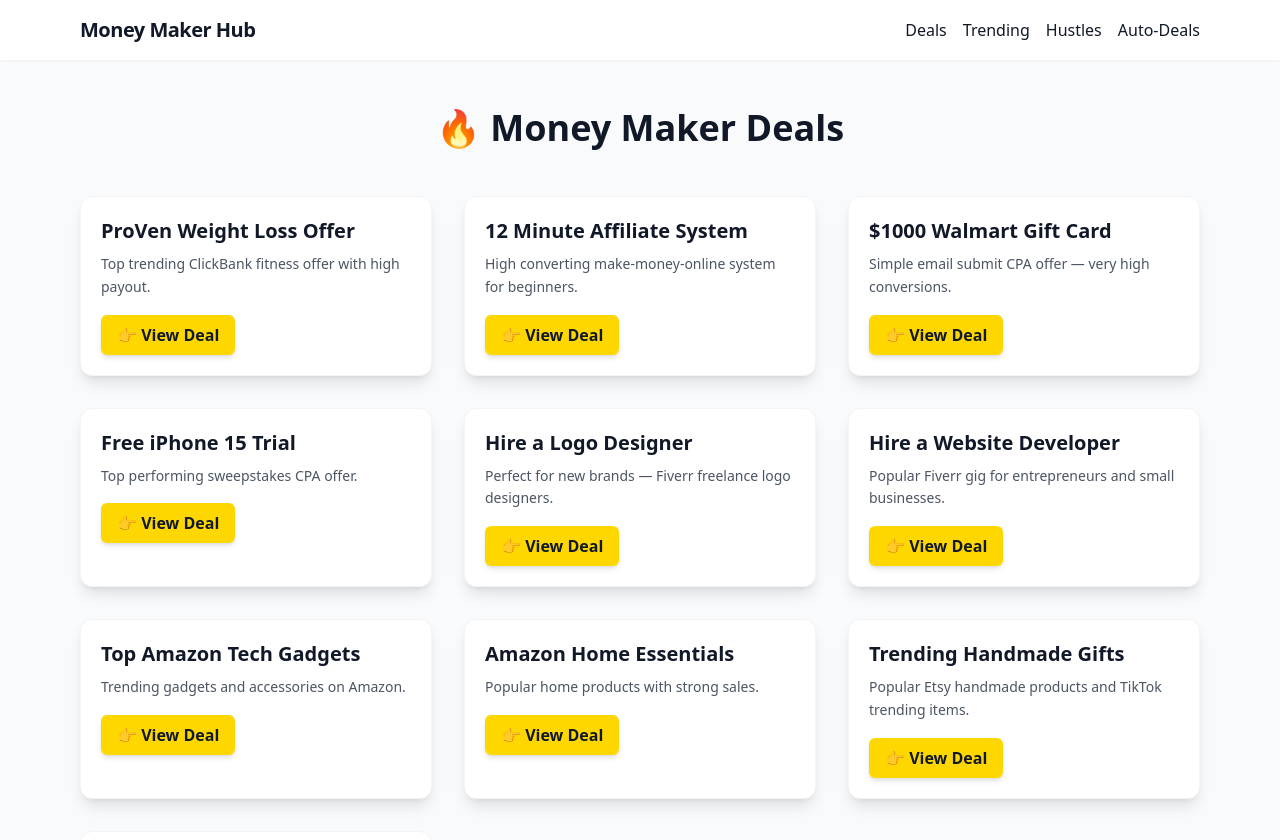
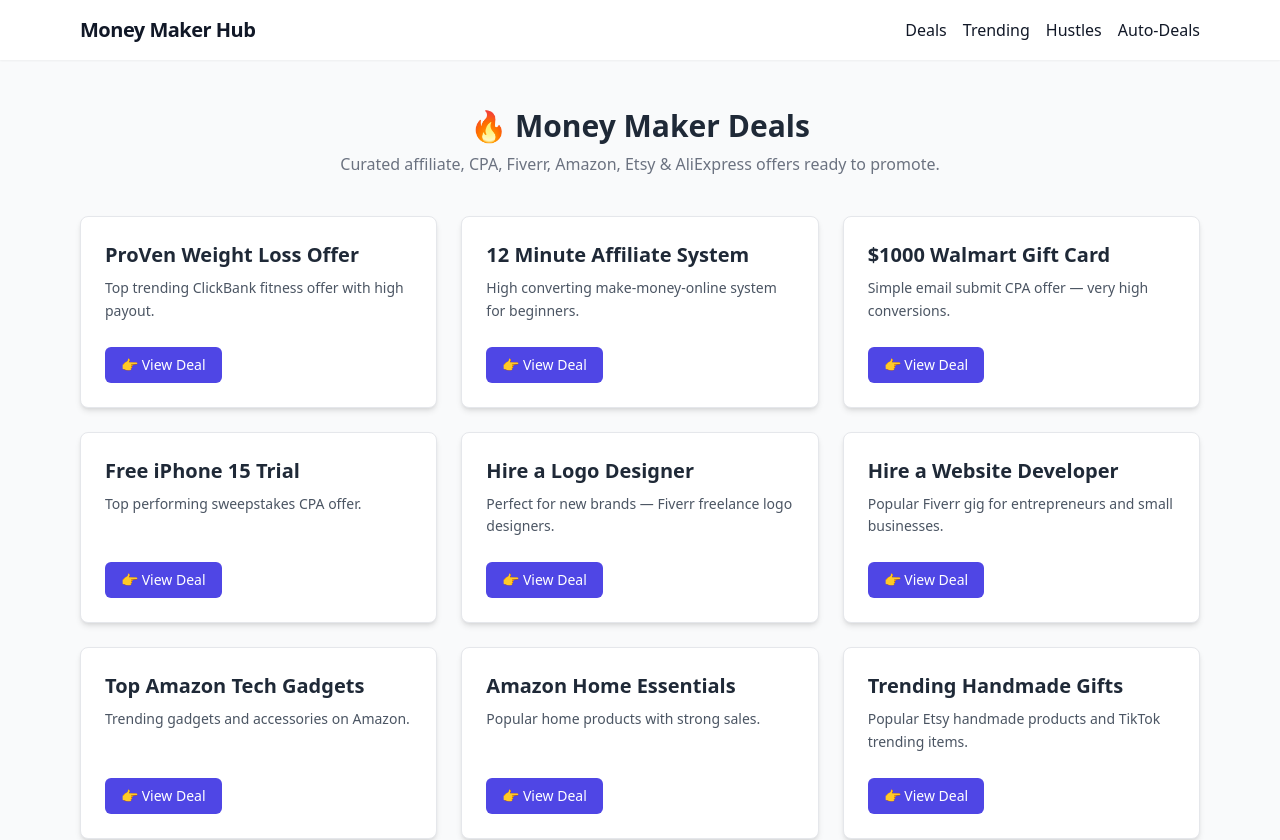
Before and after one commit to DemetriusK8/money-maker-vite-allinone, a React (Vite) app: page /deals in a window 1280 px wide. Shown: the top 840 px of the page. Built offline with nearby package versions, Linux system fonts and the light colour scheme; the HTML template or start-up script is replaced by a standard one.

Commit message:
Update Deals.jsx

```diff
--- a/src/pages/Deals.jsx
+++ b/src/pages/Deals.jsx
@@ -1,50 +1,60 @@
 // src/pages/Deals.jsx
-import { allMixedDeals } from '../data/allDeals';
+import { Link } from "react-router-dom";
+import { allMixedDeals } from "../data/allDeals";
 
 export default function Deals() {
   return (
     <main className="max-w-6xl mx-auto px-4 py-12">
-
-      <h1 className="text-4xl font-extrabold text-center text-gray-900 mb-12">
+      <h1 className="text-3xl font-bold text-center text-gray-800 mb-2">
         🔥 Money Maker Deals
       </h1>
+      <p className="text-center text-gray-500 mb-10">
+        Curated affiliate, CPA, Fiverr, Amazon, Etsy & AliExpress offers ready
+        to promote.
+      </p>
 
-      <div className="grid gap-8 sm:grid-cols-2 lg:grid-cols-3">
-        {allMixedDeals.map((deal, index) => (
-          <a
-            key={index}
-            href={deal.url}
-            target="_blank"
-            rel="noopener noreferrer"
-            className="block bg-white rounded-xl shadow-lg hover:shadow-2xl transition-all p-5 border border-gray-100 hover:border-[#C8A951]"
-          >
-            {/* IMAGE */}
-            {deal.image && (
-              <img
-                src={deal.image}
-                alt={deal.title}
-                className="rounded-lg w-full h-44 object-cover mb-4"
-              />
-            )}
+      <div className="grid gap-6 sm:grid-cols-2 lg:grid-cols-3">
+        {allMixedDeals.map((deal, index) => {
+          const hasSlug = !!deal.slug;
+          const cloakedPath = hasSlug ? `/go/${deal.slug}` : null;
 
-            {/* TITLE */}
-            <h2 className="text-xl font-bold text-gray-900 mb-2">
-              {deal.title}
-            </h2>
+          return (
+            <div
+              key={index}
+              className="bg-white shadow-md hover:shadow-xl transition rounded-lg p-6 border hover:border-indigo-500 flex flex-col justify-between"
+            >
+              <div>
+                <h2 className="text-xl font-semibold text-gray-800 mb-2">
+                  {deal.title}
+                </h2>
+                <p className="text-gray-600 text-sm leading-relaxed">
+                  {deal.desc}
+                </p>
+              </div>
 
-            {/* DESCRIPTION */}
-            <p className="text-gray-600 text-sm leading-relaxed mb-4">
-              {deal.desc}
-            </p>
-
-            {/* CTA */}
-            <span className="inline-block bg-[#FFD700] hover:bg-[#C8A951] text-gray-900 font-semibold px-4 py-2 rounded-md shadow-md transition">
-              👉 View Deal
-            </span>
-          </a>
-        ))}
+              <div className="mt-6">
+                {hasSlug ? (
+                  <Link
+                    to={cloakedPath}
+                    className="inline-block bg-indigo-600 hover:bg-indigo-700 text-white font-medium px-4 py-2 rounded-md text-sm"
+                  >
+                    👉 View Deal
+                  </Link>
+                ) : (
+                  <a
+                    href={deal.url}
+                    target="_blank"
+                    rel="noopener noreferrer"
+                    className="inline-block bg-indigo-600 hover:bg-indigo-700 text-white font-medium px-4 py-2 rounded-md text-sm"
+                  >
+                    👉 View Deal
+                  </a>
+                )}
+              </div>
+            </div>
+          );
+        })}
       </div>
-
     </main>
   );
 }
```
